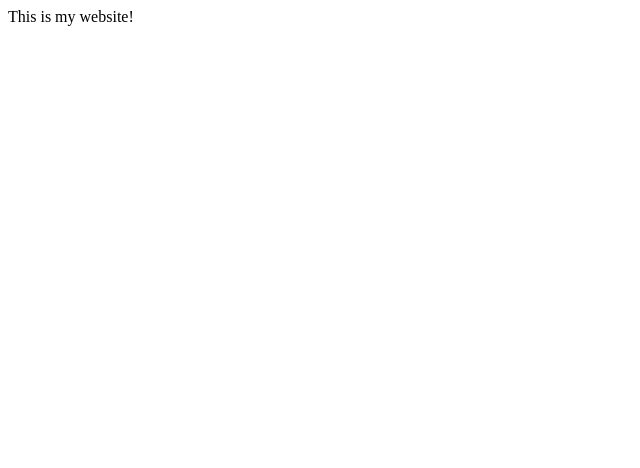
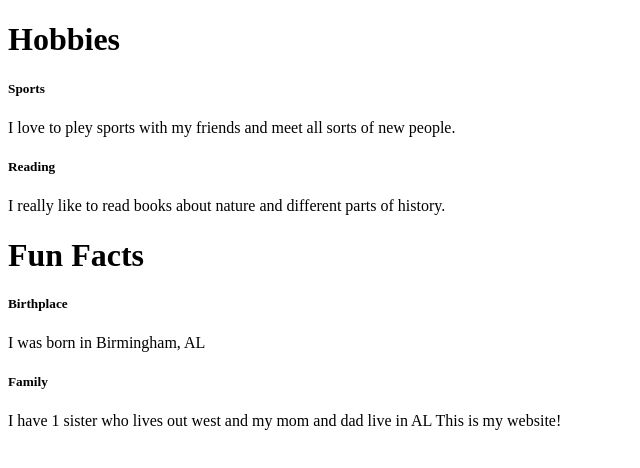
Before and after one commit to JWMLJ/Assignment-2-5970, a plain HTML site: page index.html in a window 1280 px wide. Shown: the whole page, without its empty margins (0-640 px from the left). Drawn offline with Linux system fonts and the light colour scheme.

Commit message:
Update index.html

```diff
--- a/index.html
+++ b/index.html
@@ -1,6 +1,17 @@
 <!doctype HTML>
 <HTML>
   <BODY>
+    <H1>Hobbies
+    </H1>
+    <H5>Sports</H5>
+    I love to pley sports with my friends and meet all sorts of new people.
+    <H5>Reading</H5>
+    I really like to read books about nature and different parts of history.
+    <H1>Fun Facts</H1>
+    <H5>Birthplace</H5>
+    I was born in Birmingham, AL
+    <H5>Family</H5>
+    I have 1 sister who lives out west and my mom and dad live in AL
     This is my website!
   </BODY>
 </HTML>
```
